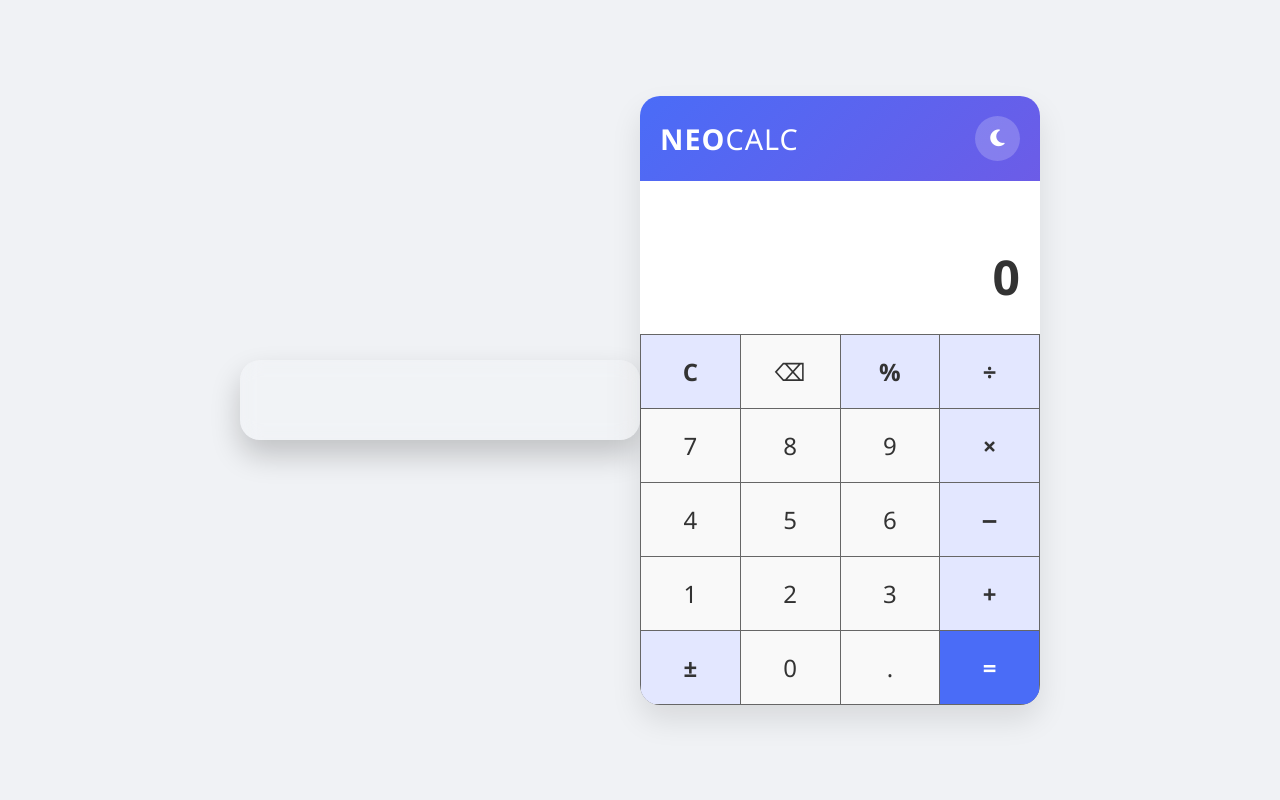
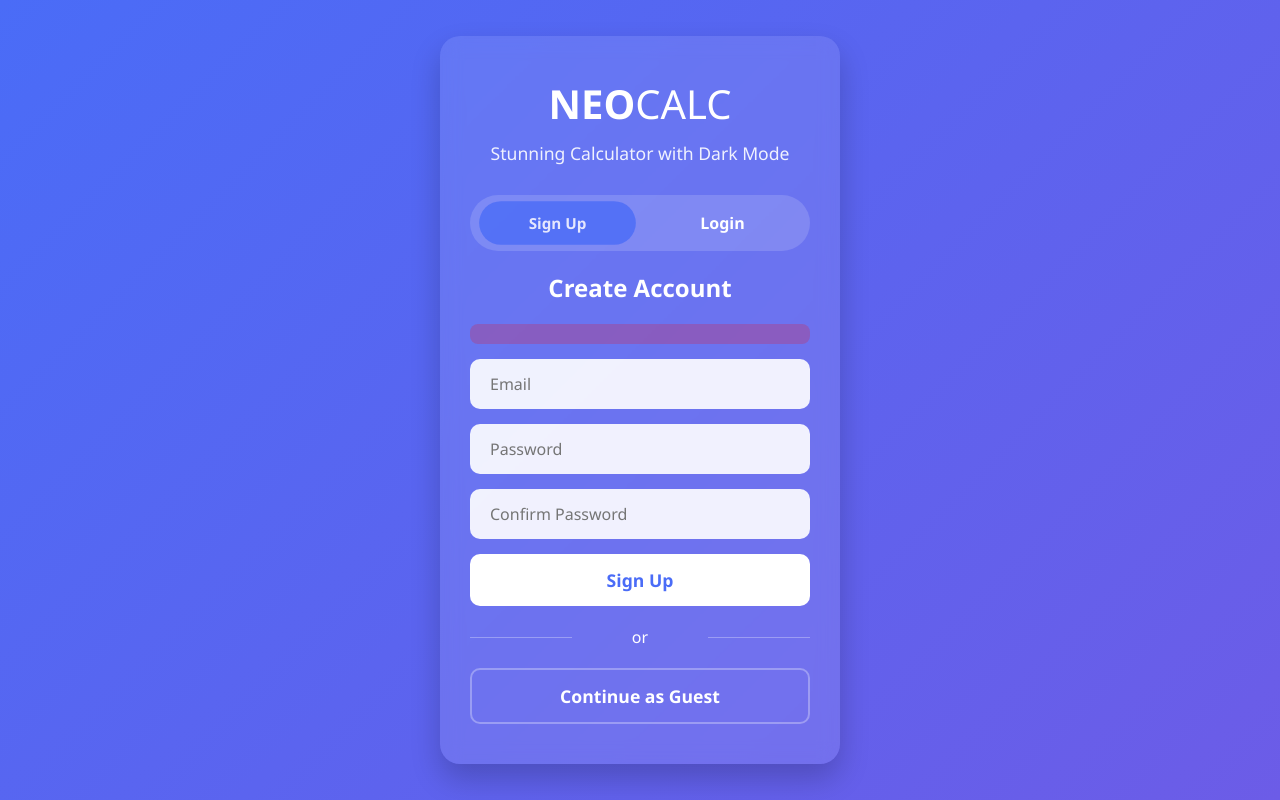
Before and after one commit to justTryin27/deepseekcalc, a plain HTML site: page index.html in a window 1280 px wide. Drawn offline with Linux system fonts and the light colour scheme.

Commit message:
Update index.html

```diff
--- a/index.html
+++ b/index.html
@@ -3,74 +3,47 @@
 <head>
     <meta charset="UTF-8">
     <meta name="viewport" content="width=device-width, initial-scale=1.0">
-    <title>NeoCalc | Stunning Calculator</title>
+    <title>NeoCalc | Login</title>
     <link rel="stylesheet" href="style.css">
     <link rel="stylesheet" href="https://cdnjs.cloudflare.com/ajax/libs/font-awesome/6.4.0/css/all.min.css">
 </head>
-<body>
+<body class="auth-body">
     <div class="auth-container">
-        <div id="auth-buttons" class="hidden">
-            <button id="login-btn">Login</button>
+        <div class="auth-header">
+            <h1>NEO<span>CALC</span></h1>
+            <p>Stunning Calculator with Dark Mode</p>
+        </div>
+
+        <div class="auth-tabs">
+            <button id="signup-tab" class="active">Sign Up</button>
+            <button id="login-tab">Login</button>
+        </div>
+
+        <div id="signup-form" class="auth-form">
+            <h2>Create Account</h2>
+            <div id="signup-error" class="error"></div>
+            <input type="email" id="signup-email" placeholder="Email">
+            <input type="password" id="signup-password" placeholder="Password">
+            <input type="password" id="signup-confirm" placeholder="Confirm Password">
             <button id="signup-btn">Sign Up</button>
         </div>
-        <div id="user-info" class="hidden">
-            <span id="user-email"></span>
-            <button id="logout-btn">Logout</button>
-        </div>
-        <div id="auth-message"></div>
-    </div>
 
-    <div class="calculator">
-        <div class="header">
-            <h1>NEO<span>CALC</span></h1>
-            <button id="theme-toggle" aria-label="Toggle dark mode">
-                <i class="fas fa-moon"></i>
-            </button>
+        <div id="login-form" class="auth-form hidden">
+            <h2>Welcome Back</h2>
+            <div id="login-error" class="error"></div>
+            <input type="email" id="login-email" placeholder="Email">
+            <input type="password" id="login-password" placeholder="Password">
+            <button id="login-btn">Login</button>
         </div>
 
-        <div class="display">
-            <div id="previous-operand"></div>
-            <div id="current-operand">0</div>
-        </div>
-
-        <div class="buttons">
-            <button data-action="clear" class="operator">C</button>
-            <button data-action="delete">⌫</button>
-            <button data-action="percentage" class="operator">%</button>
-            <button data-action="divide" class="operator">÷</button>
-
-            <button data-action="number">7</button>
-            <button data-action="number">8</button>
-            <button data-action="number">9</button>
-            <button data-action="multiply" class="operator">×</button>
-
-            <button data-action="number">4</button>
-            <button data-action="number">5</button>
-            <button data-action="number">6</button>
-            <button data-action="subtract" class="operator">−</button>
-
-            <button data-action="number">1</button>
-            <button data-action="number">2</button>
-            <button data-action="number">3</button>
-            <button data-action="add" class="operator">+</button>
-
-            <button data-action="negate" class="operator">±</button>
-            <button data-action="number">0</button>
-            <button data-action="decimal">.</button>
-            <button data-action="equals" class="equals">=</button>
+        <div class="guest-option">
+            <p>or</p>
+            <button id="guest-btn">Continue as Guest</button>
         </div>
     </div>
 
-    <!-- Auth Modal -->
-    <div id="auth-modal" class="modal hidden">
-        <div class="modal-content">
-            <span class="close">&times;</span>
-            <h2 id="modal-title">Login</h2>
-            <div id="auth-error" class="error"></div>
-            <input type="email" id="auth-email" placeholder="Email">
-            <input type="password" id="auth-password" placeholder="Password">
-            <button id="auth-action-btn">Login</button>
-        </div>
+    <div id="calculator-page" class="hidden">
+        <!-- Calculator content will be loaded here dynamically -->
     </div>
 
     <!-- Firebase and App Scripts -->
```
